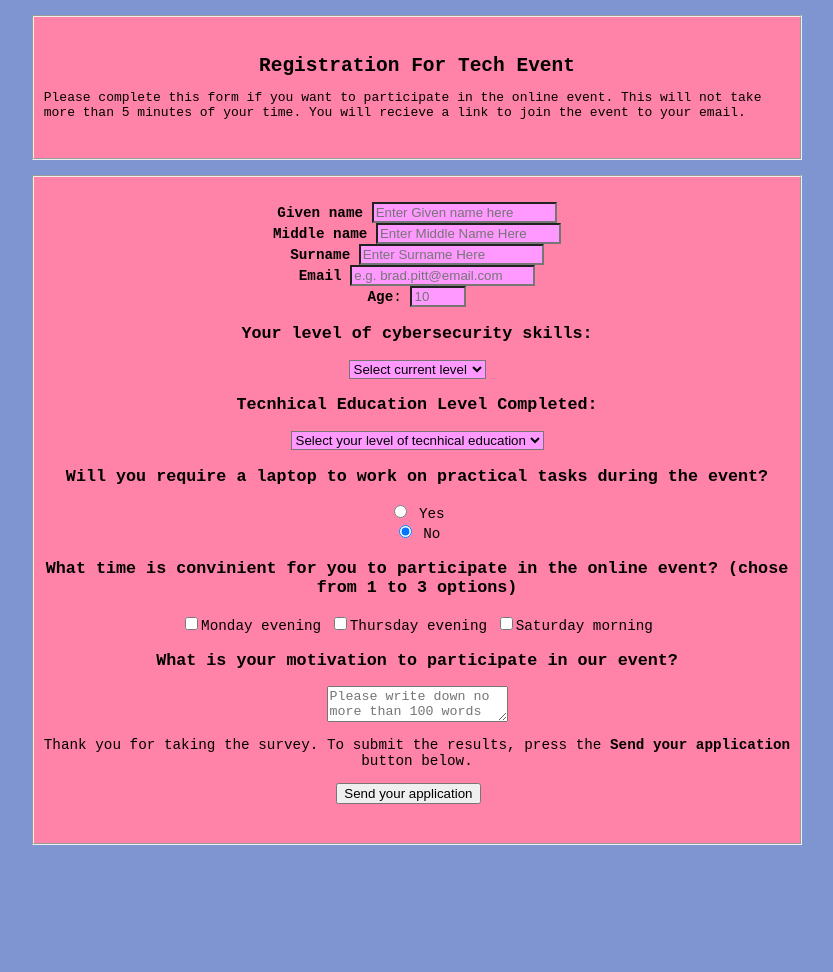
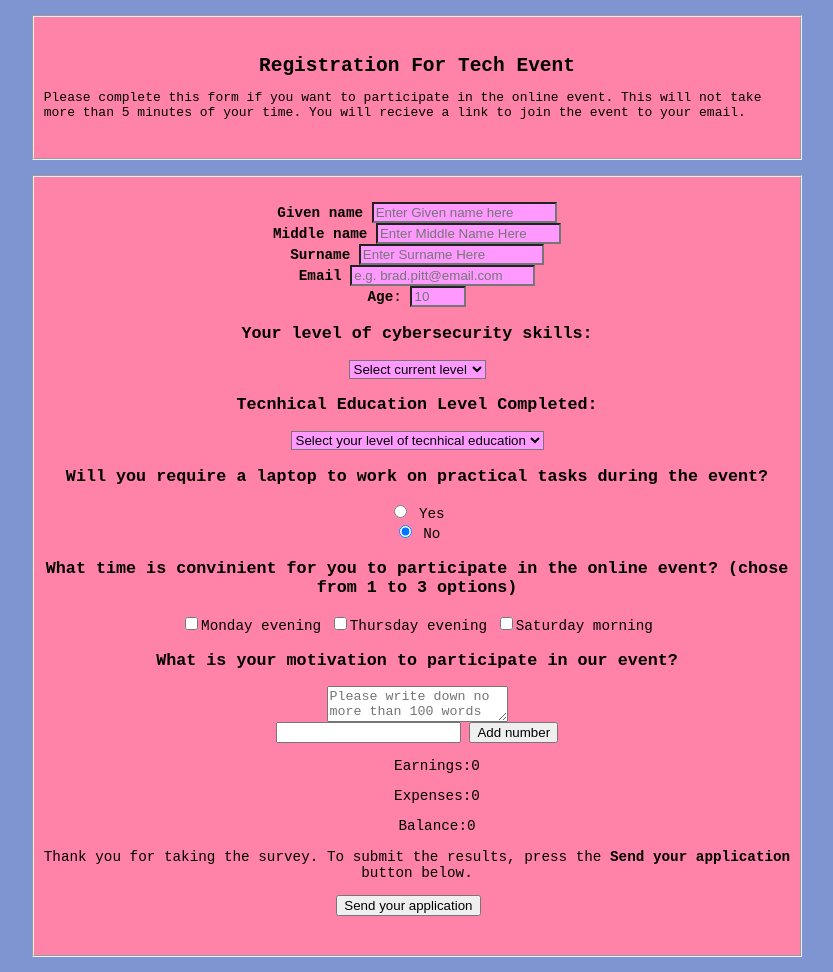
Before and after one commit to nataliiazab/Tech-event, a plain HTML site: page index.html in a window 1280 px wide. Shown: the whole page, without its empty margins (223-1056 px from the left). Before the commit the page ends 860 px from the top, so only its background shows below. Drawn offline with Linux system fonts and the light colour scheme.

Commit message:
Update index.html
changing html

```diff
--- a/index.html
+++ b/index.html
@@ -138,6 +138,14 @@
             placeholder="Please write down no more than 100 words :)"
           ></textarea>
         </div>
+
+  <div>
+  <input id="input">
+<button id="button"> Add number </button>
+<ul id="earnings">Earnings:<span id="number_earnings">0</span></ul>
+<ul id="expenses">Expenses:<span id="number_expenses">0</span></ul>
+<ul id="balance">Balance:<span id="number_balance">0</span></ul>
+  </div>
     <p>Thank you for taking the survey.  To submit the results, press the
 <B>Send your application</B> button below.</p>
 
```
